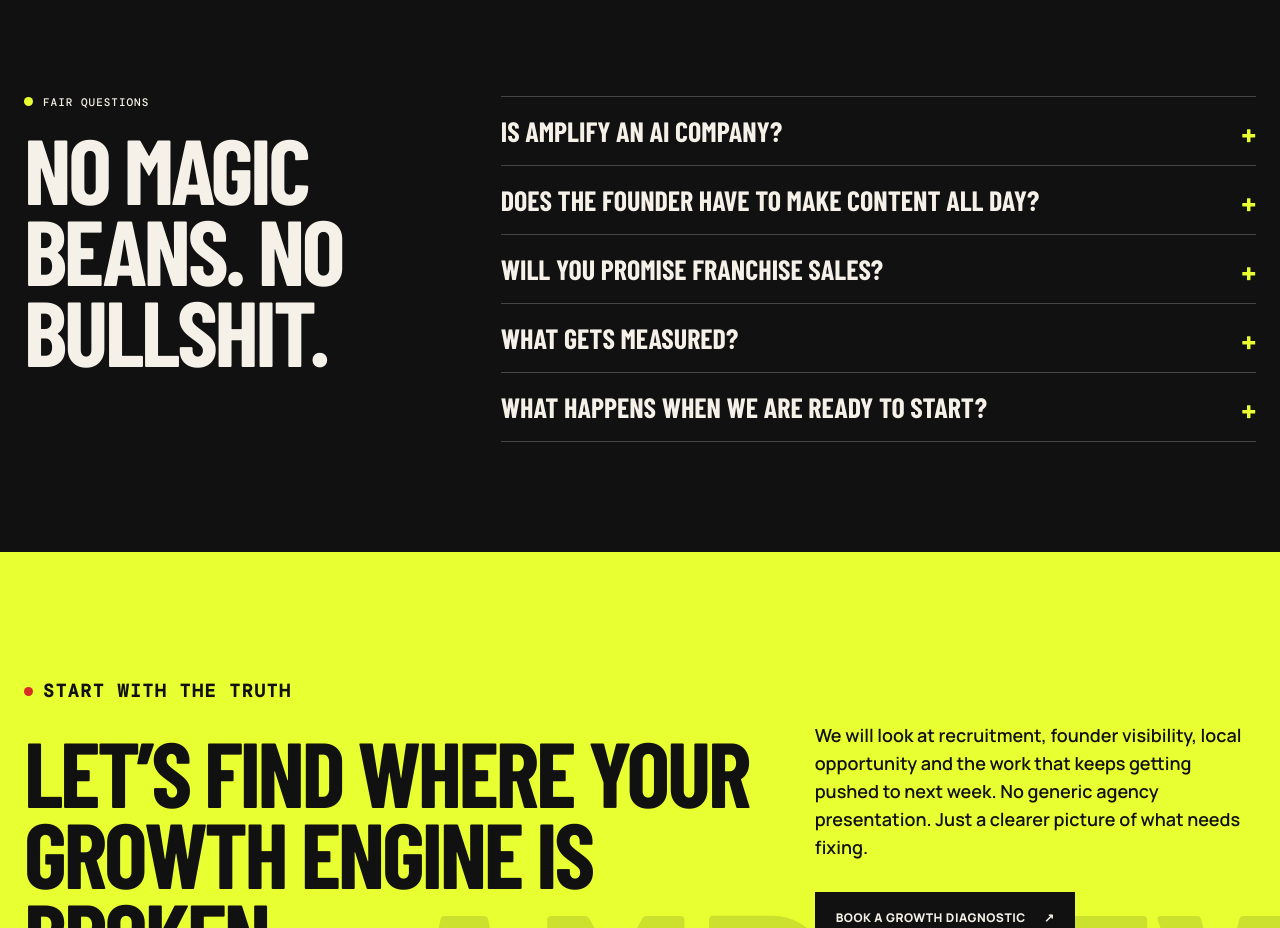
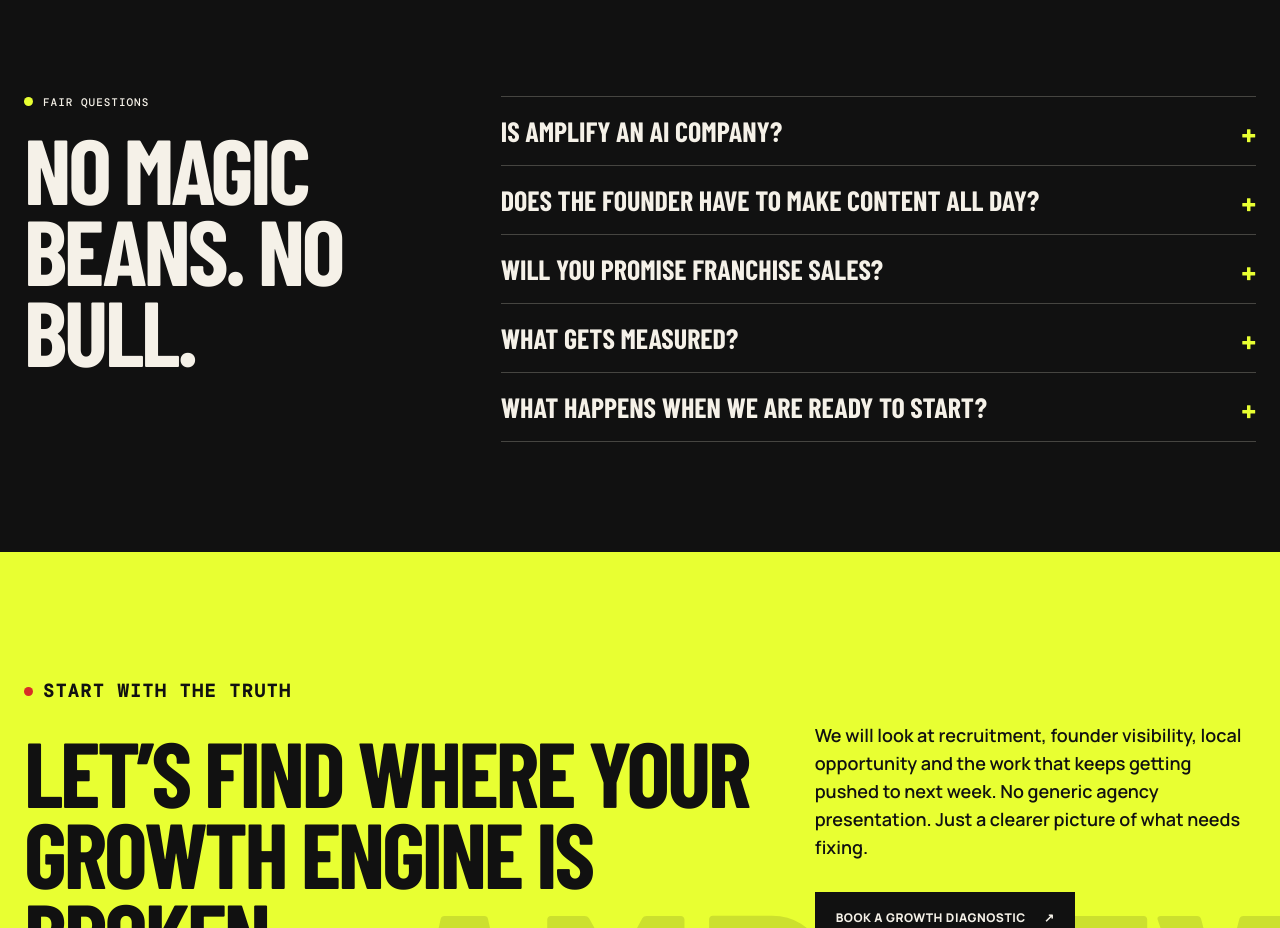
Before and after one commit to jefferydhughes/amplifybrands, a plain HTML site: page option-b.html in a window 1280 px wide. Shown: the part 7320-8248 px from the top of the page. Drawn offline with nearby package versions, Linux system fonts and the light colour scheme; a web font is replaced by a local one.

Commit message:
Revise FAQ section for clarity and conciseness
Updated FAQ section to improve clarity and remove unnecessary phrases.

```diff
--- a/option-b.html
+++ b/option-b.html
@@ -44,7 +44,7 @@
     <section class="who" id="who"><div class="shell"><p class="kicker red"><i></i> Who this is for</p><h2 style="margin-top:20px">Built for franchise brands that are ready to grow.</h2><div class="audience"><article><h3>Emerging systems</h3><p>You’ve proven the model. Now you need visibility, qualified candidates and a system that supports the next stage.</p></article><article><h3>Growing brands</h3><p>You’re adding locations. Marketing is getting more complicated. The old way is no longer keeping up.</p></article><article><h3>Established franchisors</h3><p>You have a network to support, a brand to protect and multiple markets that deserve consistent attention.</p></article><article><h3>Founders with a point of view</h3><p>You have hard-won experience. It is time to make it work harder for the business.</p></article></div><div class="not-fit"><b>Not for<br>everyone.</b><span>If you want three random posts a week and a report full of impressions, we’re probably not your people.</span></div></div></section>
     <section class="founder dark" id="about"><div class="shell founder-grid"><figure class="photo-placeholder" aria-label="Founder photo placeholder, ratio 4 by 5"><figcaption class="replace-note">REPLACE WITH A STRONG PORTRAIT OF JEFF HUGHES · REQUIRED CROP: 4:5</figcaption></figure><div class="founder-copy"><p class="kicker"><i></i> Founder-led. Operator-informed.</p><h2>We know franchising isn’t the easy part.</h2><p>Franchising is two businesses at once: building the brand, and helping other business owners build theirs. That creates a different kind of marketing and execution problem. Amplify is built by someone who has lived it.</p><div class="proof" aria-label="Jeff Hughes founder credentials"><div><b>8</b><span>Countries</span></div><div><b>30</b><span>Franchise owners</span></div><div><b>8</b><span>Area developers</span></div><div><b>2024</b><span>Exited</span></div></div><p>Jeff Hughes founded Skill Samurai and grew it to eight countries, 30 owners and eight area developers before exiting in 2024. No theory from the sidelines. Just an appreciation for what it takes to grow without the wheels coming off.</p><p class="signature">Jeff Hughes <small>FOUNDER, AMPLIFY BRANDS</small></p></div></div></section>
     <section class="outcomes"><div class="shell outcome-grid"><div><p class="kicker red"><i></i> What changes</p><h2 style="margin-top:20px">Less operational drag. More room to grow the business.</h2><ul class="ticks"><li>Your founder stops being the bottleneck for useful content.</li><li>Your marketing team gets breathing room and a system to work with.</li><li>Your brand shows up consistently without every location going rogue.</li><li>Your recruitment conversations start with more context and credibility.</li><li>Your content connects to local opportunity—not just attention for attention’s sake.</li></ul></div><aside class="local-preview" aria-label="Example localized opportunity page"><div class="browser">yourbrand.com/franchise/halifax</div><div class="page-preview"><small>Franchise opportunity / Halifax</small><h3>Own [Your Brand] in Halifax.</h3><div class="fake-video">▶</div><p>Hear from the founder on why this market matters—and what a serious operator needs to know before getting involved.</p><a class="button dark-button" href="#book">Talk to development <span>↗</span></a></div></aside></div></section>
-    <section class="faq dark" id="questions"><div class="shell faq-grid"><div><p class="kicker"><i></i> Fair questions</p><h2 style="margin-top:20px">No magic beans. No bullshit.</h2></div><div><details><summary>Is Amplify an AI company?</summary><p>No. We are a franchise growth and execution partner. We use practical tools behind the scenes when they reduce repetitive work, but technology is not the product. Getting useful work done is the point.</p></details><details><summary>Does the founder have to make content all day?</summary><p>No. The core input is one guided conversation a month. The founder brings the lived experience; Amplify turns that into a connected system.</p></details><details><summary>Will you promise franchise sales?</summary><p>No. Anyone who promises a franchise sale from a few months of content is guessing. We build the system, connect attention to meaningful actions, and use the evidence to improve it.</p></details><details><summary>What gets measured?</summary><p>The things that show whether the system is doing useful work: publishing consistency, content engagement, relevant page visits, calls to action and where people lose momentum.</p></details><details><summary>What happens when we are ready to start?</summary><p>We begin with a conversation about your growth priorities, current execution gaps and whether the system is the right fit. If it is, we map a practical first move. If not, we will say that too.</p></details></div></div></section>
+    <section class="faq dark" id="questions"><div class="shell faq-grid"><div><p class="kicker"><i></i> Fair questions</p><h2 style="margin-top:20px">No magic beans. No bull.</h2></div><div><details><summary>Is Amplify an AI company?</summary><p>No. We are a franchise growth and execution partner. We use practical tools behind the scenes when they reduce repetitive work, but technology is not the product. Getting useful work done is the point.</p></details><details><summary>Does the founder have to make content all day?</summary><p>No. The core input is one guided conversation a month. The founder brings the lived experience; Amplify turns that into a connected system.</p></details><details><summary>Will you promise franchise sales?</summary><p>No. Anyone who promises a franchise sale from a few months of content is guessing. We build the system, connect attention to meaningful actions, and use the evidence to improve it.</p></details><details><summary>What gets measured?</summary><p>The things that show whether the system is doing useful work: publishing consistency, content engagement, relevant page visits, calls to action and where people lose momentum.</p></details><details><summary>What happens when we are ready to start?</summary><p>We begin with a conversation about your growth priorities, current execution gaps and whether the system is the right fit. If it is, we map a practical first move. If not, we will say that too.</p></details></div></div></section>
     <section class="cta acid" id="book"><div class="shell cta-grid"><div><p class="kicker red"><i></i> Start with the truth</p><h2>Let’s find where your growth engine is broken.</h2></div><div><p>We will look at recruitment, founder visibility, local opportunity and the work that keeps getting pushed to next week. No generic agency presentation. Just a clearer picture of what needs fixing.</p><a class="button dark-button" data-booking href="#book">Book a growth diagnostic <span>↗</span></a><small class="booking-note">BOOKING LINK PLACEHOLDER — SET <code>BOOKING_URL</code> IN THE SCRIPT BEFORE LAUNCH.</small></div></div></section>
   </main>
   <footer><div class="shell footer-inner"><a class="brand" href="#top">AMPLIFY<b>.</b></a><span>FRANCHISE GROWTH &amp; EXECUTION PARTNER</span><span>© <span id="year"></span> AMPLIFY BRANDS</span></div></footer>
```
